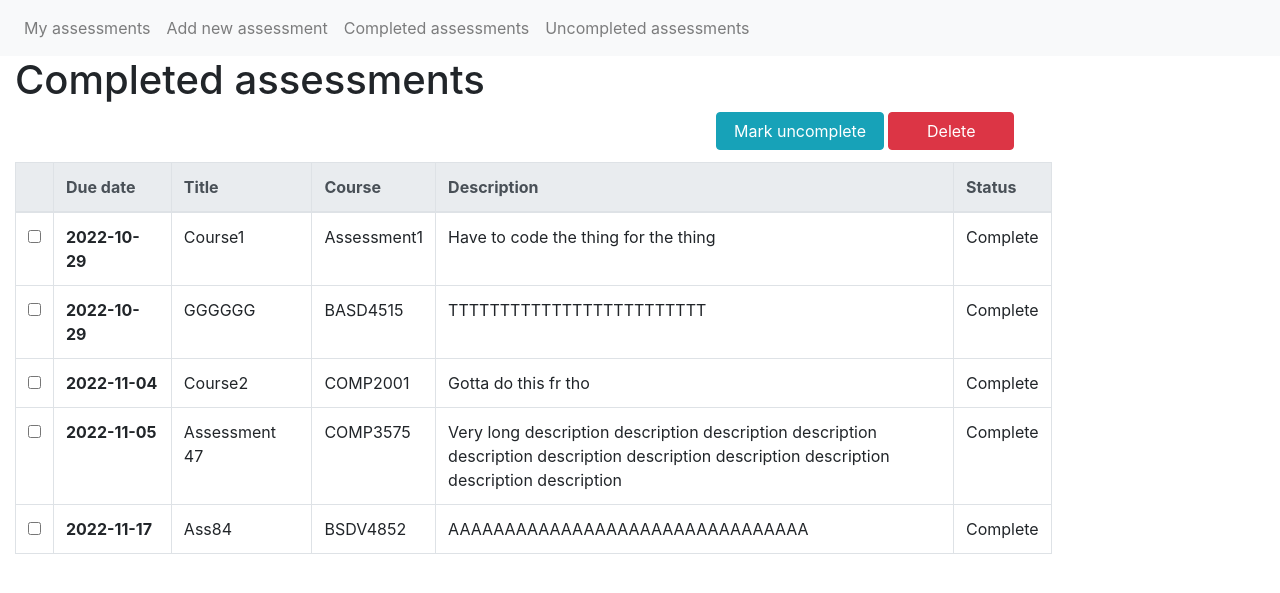
After one commit to ChackMociute/Assessment-ToDo-Website, a Flask app: page /complete in a window 1280 px wide. The commit adds this page. Shown: the top 593 px of the page. Run offline with Flask 2, Linux system fonts and the light colour scheme; data comes from the database, SQL or seed files in the repository; both versions use the stored data as it was after the commit; some libraries are stand-ins or nearby versions.

Commit message:
Updated complete and incomplete pages and discared dropdown menus

```diff
--- a/app/templates/base.html
+++ b/app/templates/base.html
@@ -31,7 +31,7 @@
       <ul class="navbar-nav mr-auto">
         <li class="nav-item"><a class="nav-link" href="/">My assessments<span class="sr-only">(current)</span></a></li>
         <li class="nav-item"><a class="nav-link" href="/add">Add new assessment</a></li>
-        <li class="nav-item"><a class="nav-link" href="/completed">Completed assessments</a></li>
+        <li class="nav-item"><a class="nav-link" href="/complete">Completed assessments</a></li>
         <li class="nav-item"><a class="nav-link" href="/incomplete">Uncompleted assessments</a></li>
       </ul>
     </div>
--- a/app/templates/complete.html
+++ b/app/templates/complete.html
@@ -1,25 +1,10 @@
-{% extends "base.html" %}
-{% block content %}
+{% extends "table.html" %}
+{% block title %}
+<h1>Completed assessments</h1>
+{% endblock %}
 
-<h1>Completed assessments</h1>
-
-<body>
-    {% for ass in assessments %}
-    <div>
-        <p>{{ ass.title }}</p>
-    </div>
-    <div>
-        <p>{{ ass.code }}</p>
-    </div>
-    <div>
-        <p>{{ ass.deadline }}</p>
-    </div>
-    <div>
-        <p>{{ ass.description }}</p>
-    </div>
-    <div>
-        <p>{{ ass.complete }}</p>
-    </div>
-    {% endfor %}
-</body>
+{% block buttons %}
+<button type="submit" name="complete_button" value="mark_uncomplete" class="btn btn-info offset-4 col-4">Mark
+    uncomplete</button>
+<button type="submit" name="complete_button" value="delete" class="btn btn-danger col-3">Delete</button>
 {% endblock %}
--- /dev/null
+++ b/app/templates/table.html
@@ -0,0 +1,57 @@
+{% include "base.html" %}
+{% block content %}
+
+
+<div class="container-fluid">
+    <div class="row">
+        <div class="col-6">
+            {% block title %}{% endblock %}
+        </div>
+    </div>
+
+    <body>
+        <form action="" method="post">
+            <div class="row">
+                <div class="col-5 offset-5" style="height: 50px">
+                    {% block buttons %}{% endblock %}
+                </div>
+            </div>
+            <div class="row">
+                <div class="col-10">
+                    <table class="table table-hover table-bordered">
+                        <thead class="thead-light">
+                            <tr>
+                                <th scope="col"></th>
+                                <th scope="col">Due date</th>
+                                <th scope="col">Title</th>
+                                <th scope="col">Course</th>
+                                <th class="col-6">Description</th>
+                                <th scope="col">Status</th>
+                            </tr>
+                        </thead>
+                        <tbody>
+                            {% for ass in assessments %}
+                            <tr>
+                                <td><input type="checkbox" name="assessment_id" , value="{{ ass.id }}"></td>
+                                <th scope=" row">{{ ass.deadline }}</th>
+                                <td>{{ ass.title }}</td>
+                                <td>{{ ass.code }}</td>
+                                <td>{{ ass.description }}</td>
+                                <td>
+                                    {% if ass.complete %}
+                                    Complete
+                                    {% else %}
+                                    Uncomplete
+                                    {% endif %}
+                                </td>
+                            </tr>
+                            {% endfor %}
+                        </tbody>
+                    </table>
+                </div>
+        </form>
+    </body>
+</div>
+</div>
+</div>
+{% endblock %}
--- a/app/views.py
+++ b/app/views.py
@@ -1,52 +1,63 @@
 from flask import render_template, flash, redirect, url_for, request
 from app import app, db
 from .models import Assessment
-from .forms import AssessmentForm, ParameterForm
+from .forms import AssessmentForm
 
-def complete(list):
-    for id in list:
-        Assessment.query.get(int(id)).complete = True
+def mark_complete(id):
+    Assessment.query.get(int(id)).complete = True
 
-def uncomplete(list):
-    for id in list:
-        Assessment.query.get(int(id)).complete = False
+def mark_uncomplete(id):
+    Assessment.query.get(int(id)).complete = False
 
-def delete(list):
-    for id in list:
-        db.session.delete(Assessment.query.get(int(id)))
+def delete(id):
+    db.session.delete(Assessment.query.get(int(id)))
+
+def button_pressed(button):
+    return button in request.form
+
+def modify_selected(func_name):
+    for id in request.form.getlist('assessment_id'):
+        globals()[func_name](id)
+    db.session.commit()
+
+def base(page, assessments):
+    if button_pressed(f'{page}_button'):
+        modify_selected(request.form[f'{page}_button']) # Button value corresponds to function name
+        return redirect(url_for(page))
+    return render_template(f'{page}.html', assessments=assessments)
+
+def collect_assessments(complete=True, incomplete=True):
+    return sorted([ass for ass in Assessment.query.all()
+                   if ass.complete == complete
+                   or ass.complete != incomplete], key=lambda x: x.deadline)
 
 @app.route('/', methods=['GET', 'POST'])
 def home():
-    form = ParameterForm()
+    return base('home', collect_assessments())
 
-    if 'home_button' in request.form:
-        globals()[request.form['home_button']](request.form.getlist('assessment_id'))
-        db.session.commit()
-        return redirect(url_for('home'))
-    if 'show_button' in request.form:
-        return redirect(url_for('home'))
-    return render_template('home.html', assessments=Assessment.query.all(), form=form)
+@app.route('/complete', methods=['GET', 'POST'])
+def complete():
+    return base('complete', collect_assessments(incomplete=False))
+
+@app.route('/incomplete', methods=['GET', 'POST'])
+def incomplete():
+    return base('incomplete', collect_assessments(complete=False))
+
+def add_assessment(form):
+    db.session.add(Assessment(
+        title=form.title.data,
+        code=form.code.data,
+        deadline = form.deadline.data,
+        description = form.description.data,
+        complete = False
+    ))
+    db.session.commit()
+    flash('Assessment added successfully')
 
 @app.route('/add', methods=['GET', 'POST'])
 def add_new():
     form = AssessmentForm()
     if form.validate_on_submit():
-        db.session.add(Assessment(
-            title=form.title.data,
-            code=form.code.data,
-            deadline = form.deadline.data,
-            description = form.description.data,
-            complete = False
-        ))
-        db.session.commit()
-        flash('Assessment added successfully')
+        add_assessment(form)
         return redirect(url_for('add_new'))
     return render_template('add.html', title='Add new', form=form)
-
-@app.route('/completed', methods=['GET', 'POST'])
-def completed():
-    return render_template('complete.html', assessments=[x for x in Assessment.query.all() if x.complete])
-
-@app.route('/incomplete', methods=['GET', 'POST'])
-def incomplete():
-    return render_template('incomplete.html', assessments=[x for x in Assessment.query.all() if not x.complete])
```
Also changed, not shown: app/forms.py (+0 -8 lines), app/templates/home.html (+10 -80 lines), app/templates/incomplete.html (+8 -23 lines), app.db.
